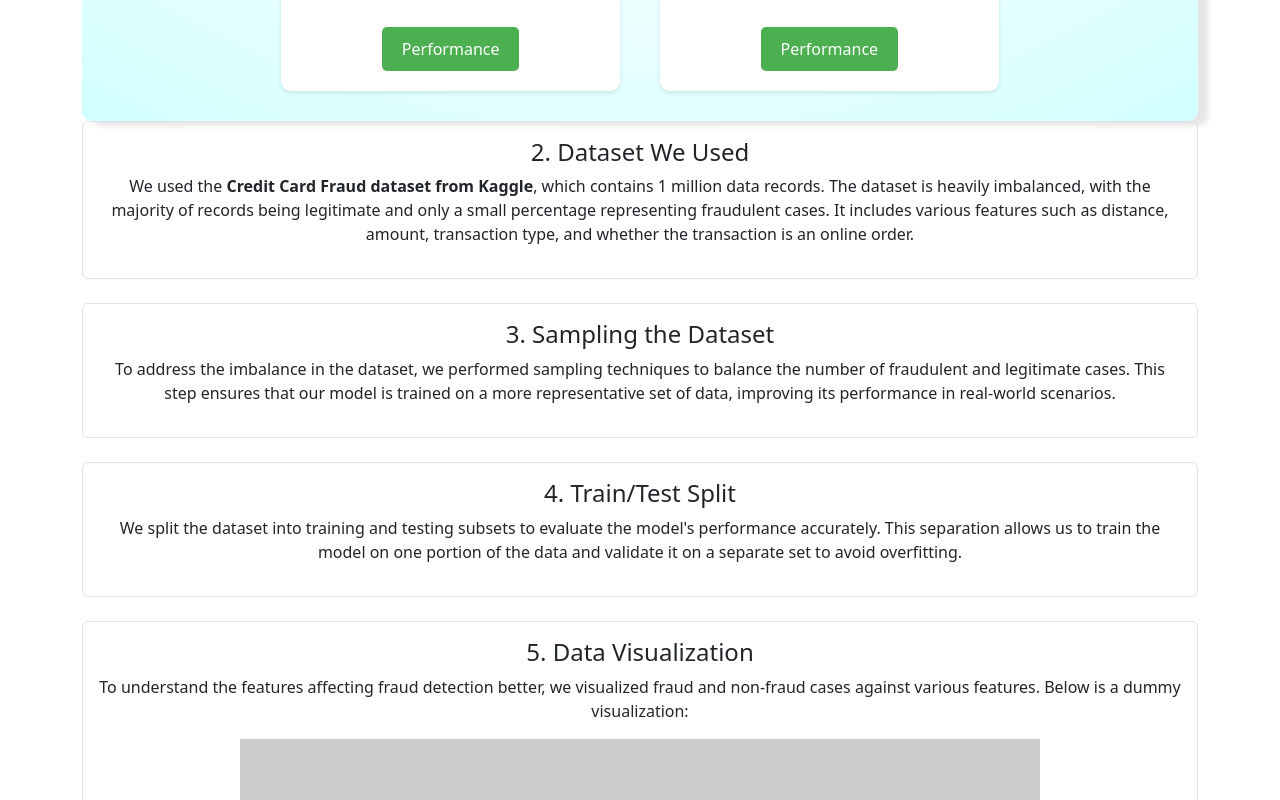
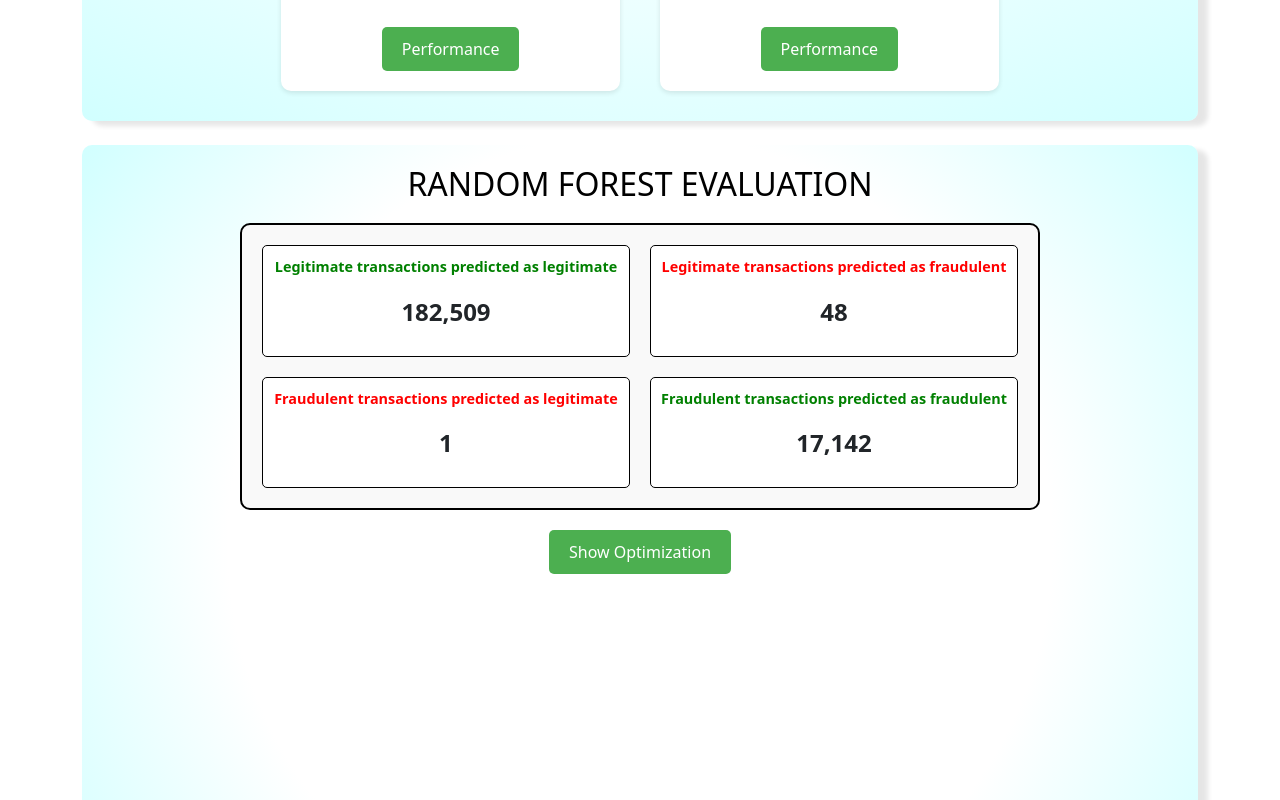
Before and after one commit to ZuhailiAminUOB/fraud-detection-app, a React (Create React App) app: page /methodology in a window 1280 px wide. Shown: the part 5200-6000 px from the top of the page. Built offline with nearby package versions, Linux system fonts and the light colour scheme.

Commit message:
added random forest page

```diff
--- /dev/null
+++ b/src/components/EvaluationMatrix.js
@@ -0,0 +1,143 @@
+import React, { useState } from 'react';
+
+const EvaluationMatrix = () => {
+    const [showMatrixImage, setShowMatrixImage] = useState(false); // State to toggle between image and text content
+
+    // Function to toggle the state
+    const toggleMatrix = () => {
+        setShowMatrixImage((prevShowMatrix) => !prevShowMatrix); // Toggle between showing the image and the box/text
+    };
+
+    return (
+        <div style={styles.container}>
+            <h1 style={styles.title}>RANDOM FOREST EVALUATION</h1>
+
+            {showMatrixImage ? (
+                // Display the confusion matrix image
+                <img src={require('../images/random_forest_optimization.png')} alt="Confusion Matrix" style={styles.image} />
+            ) : (
+                // Display the original text and box content when not showing the image
+                <div style={styles.matrixContainer}>
+
+                    <div style={styles.matrixGrid}>
+                        <div style={styles.cell}>
+                            <p style={styles.greenText}>Legitimate transactions predicted as legitimate</p>
+                            <p style={styles.cellNumber}>182,509</p>
+                        </div>
+                        <div style={styles.cell}>
+                            <p style={styles.redText}>Legitimate transactions predicted as fraudulent</p>
+                            <p style={styles.cellNumber}>48</p>
+                        </div>
+                        <div style={styles.cell}>
+                            <p style={styles.redText}>Fraudulent transactions predicted as legitimate</p>
+                            <p style={styles.cellNumber}>1</p>
+                        </div>
+                        <div style={styles.cell}>
+                            <p style={styles.greenText}> Fraudulent transactions predicted as fraudulent</p>
+                            <p style={styles.cellNumber}>17,142</p>
+                        </div>
+                    </div>
+
+                </div>
+            )}
+            <button onClick={toggleMatrix} style={styles.button}>
+                {showMatrixImage ? 'Show Confusion Matrix' : 'Show Optimization'}
+            </button>
+        </div>
+    );
+};
+
+// Styles for the component
+const styles = {
+    container: {
+        background: 'radial-gradient(circle, rgba(255, 255, 255, 0.8) 60%, rgba(178, 255, 255, 0.6) 100%)',
+        padding: '20px',
+        borderRadius: '10px',
+        display: 'flex',
+        flexDirection: 'column',
+        alignItems: 'center',
+        width: '100%',
+        minHeight: '100vh',
+        boxShadow: '10px 5px 5px rgba(0, 0, 0, 0.1)',
+    },
+    title: {
+        fontSize: '2rem',
+        marginBottom: '20px',
+        color: '#000',
+        fontFamily: 'system-ui',
+    },
+    button: {
+        marginTop: '20px',
+        padding: '10px 20px',
+        fontSize: '1rem',
+        backgroundColor: '#4CAF50',
+        color: '#fff',
+        border: 'none',
+        borderRadius: '5px',
+        cursor: 'pointer',
+    },
+    matrixContainer: {
+        display: "flex",
+        justifyContent: "center", // Add this to center horizontally
+        alignItems: "center", // Add this to align vertically
+        width: "100%",
+        maxWidth: "1200px", // Ensure the container has enough width to fit the matrix and annotations
+        gap: "20px", // Space between the matrix and annotations
+    },
+    matrixGrid: {
+        display: "grid",
+        gridTemplateColumns: "repeat(2, 1fr)", // 2 columns
+        gap: "20px",
+        border: "2px solid #000",
+        padding: "20px",
+        borderRadius: "10px",
+        backgroundColor: "#f9f9f9",
+    },
+    cell: {
+        textAlign: "center",
+        padding: "10px",
+        border: "1px solid #000",
+        borderRadius: "5px",
+        backgroundColor: "#fff",
+    },
+    cellNumber: {
+        fontSize: "1.5rem",
+        fontWeight: "bold",
+        marginTop: "10px",
+    },
+    leftAnnotations: {
+        textAlign: "right",
+        marginRight: "20px",
+    },
+    rightAnnotations: {
+        textAlign: "left",
+        marginLeft: "20px",
+    },
+    greenText: {
+        color: "green",
+        fontSize: "0.9rem",
+        fontWeight: "bold",
+    },
+    redText: {
+        color: "red",
+        fontSize: "0.9rem",
+        fontWeight: "bold",
+    },
+    labelContainer: {
+        display: "flex",
+        justifyContent: "space-between",
+        width: "500px",
+        marginTop: "20px",
+    },
+    image: {
+        maxWidth: '50%',  // Adjust this percentage to control the width
+        height: 'auto',   // Ensures the aspect ratio is maintained
+        border: '2px solid #000',
+        borderRadius: '10px',
+        padding: '10px',
+        boxShadow: '0px 0px 10px rgba(0, 0, 0, 0.1)',
+    },
+};
+
+
+export default EvaluationMatrix;
--- a/src/components/Methodology.js
+++ b/src/components/Methodology.js
@@ -5,6 +5,7 @@ import DatasetFeatures from './DatasetFeatures';
 import CorrelationAnalysis from './CorrelationAnalysis';
 import DataProcessing from './DataProcessing';
 import MachineLearningModels from './MachineLearningModels';
+import EvaluationMatrix from './EvaluationMatrix';
 
 function Methodology() {
   return (
@@ -18,6 +19,8 @@ function Methodology() {
       <DataProcessing />
       <br></br>
       <MachineLearningModels />
+      <br></br>
+      <EvaluationMatrix />
       {/* <h2 className="mb-4">Our AI Methodology</h2> */ }
   {/* <div className="border rounded p-3 mb-4" style={{ borderColor: '#343a40', borderWidth: '2px', borderStyle: 'solid' }}>
         <h4>1. Explanation of AI Methodology</h4>
@@ -28,14 +31,7 @@ function Methodology() {
         </p>
       </div> */}
 
-      <div className="border rounded p-3 mb-4" style={{ borderColor: '#343a40', borderWidth: '2px', borderStyle: 'solid' }}>
-        <h4>2. Dataset We Used</h4>
-        <p>
-          We used the <strong>Credit Card Fraud dataset from Kaggle</strong>, which contains 1 million data records.
-          The dataset is heavily imbalanced, with the majority of records being legitimate and only a small percentage representing fraudulent cases.
-          It includes various features such as distance, amount, transaction type, and whether the transaction is an online order.
-        </p>
-      </div>
+
 
       <div className="border rounded p-3 mb-4" style={{ borderColor: '#343a40', borderWidth: '2px', borderStyle: 'solid' }}>
         <h4>3. Sampling the Dataset</h4>
```
Also changed, not shown: src/images/random_forest_optimization.png (added).
